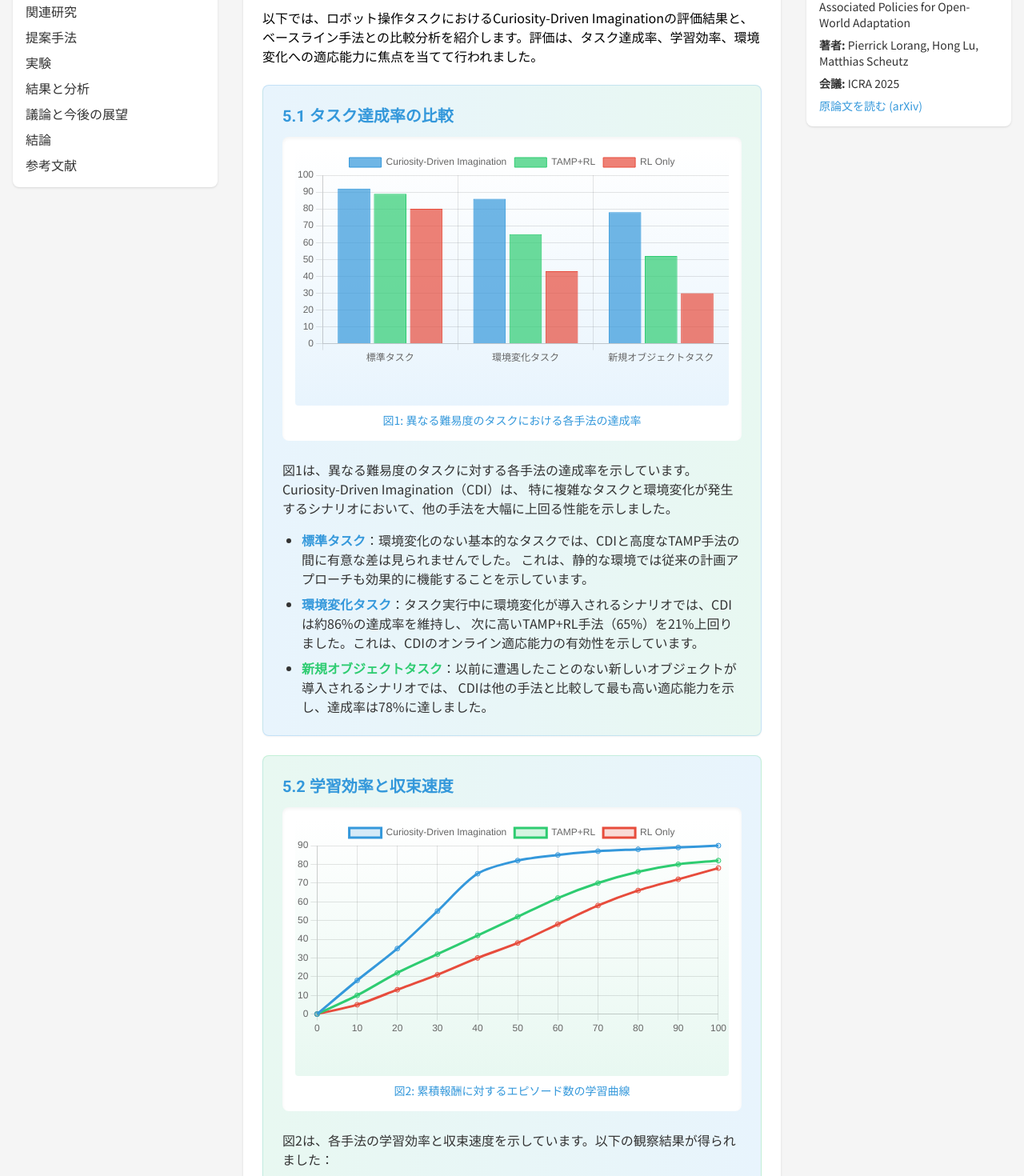
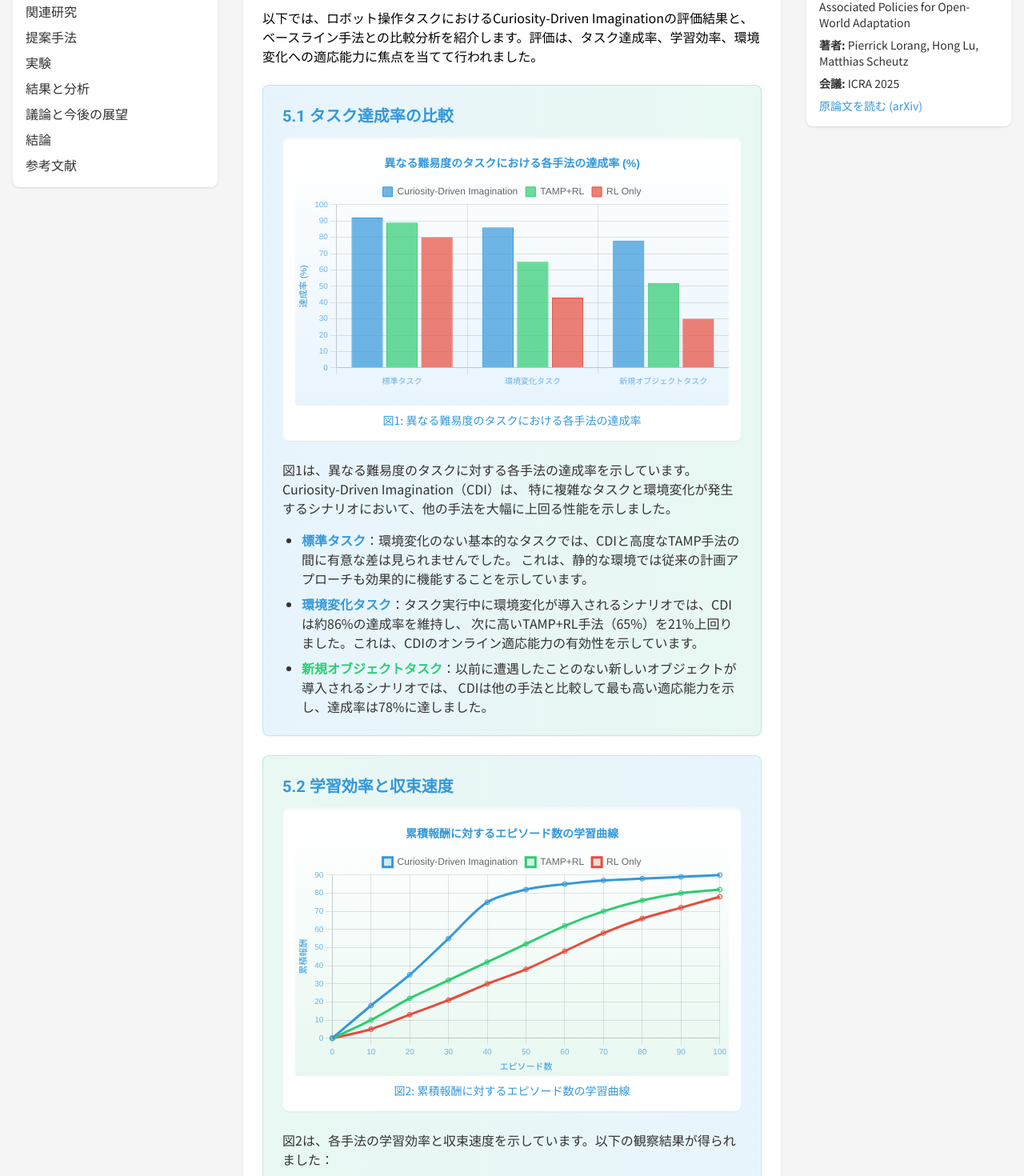
Before and after one commit to KyosukeIchikawa/ai_agent_articles, a Next.js app: page /results in a window 1280 px wide. Shown: the part 218-1688 px from the top of the page at 80% size. Built offline with nearby package versions, Linux system fonts and the light colour scheme.

Commit message:
結果ページのグラフをスマートフォン互換に修正・LineChartコンポーネントを追加

```diff
--- a/src/components/ClientSideChart.js
+++ b/src/components/ClientSideChart.js
@@ -1,5 +1,5 @@
 import React, { useEffect, useState } from 'react';
-import { Bar, Scatter } from 'react-chartjs-2';
+import { Bar, Scatter, Line } from 'react-chartjs-2';
 
 /**
  * クライアントサイドでのみレンダリングされるBar Chart
@@ -212,3 +212,108 @@ export const ClientSideScatterChart = ({ data, options }) => {
     </div>
   );
 };
+
+/**
+ * クライアントサイドでのみレンダリングされるLine Chart
+ * サーバーサイドレンダリング問題を回避するために使用
+ */
+export const ClientSideLineChart = ({ data, options }) => {
+  // モバイル状態の検出
+  const [chartOptions, setChartOptions] = useState(options);
+  const [isMobile, setIsMobile] = useState(false);
+
+  // クライアントサイドでのみ実行される処理
+  useEffect(() => {
+    const handleResize = () => {
+      const isMobile = window.innerWidth < 768;
+      setIsMobile(isMobile);
+
+      setChartOptions({
+        ...options,
+        responsive: true,
+        maintainAspectRatio: false,
+        plugins: {
+          ...options?.plugins,
+          legend: {
+            ...(options?.plugins?.legend || {}),
+            position: isMobile ? 'bottom' : 'top',
+            align: 'center',
+            labels: {
+              boxWidth: isMobile ? 8 : 12,
+              padding: isMobile ? 8 : 10,
+              font: {
+                size: isMobile ? 9 : 12
+              }
+            }
+          },
+          title: {
+            ...(options?.plugins?.title || {}),
+            font: {
+              ...(options?.plugins?.title?.font || {}),
+              size: isMobile ? 11 : 14
+            }
+          }
+        },
+        scales: {
+          ...(options?.scales || {}),
+          y: {
+            ...(options?.scales?.y || {}),
+            ticks: {
+              ...(options?.scales?.y?.ticks || {}),
+              font: {
+                size: isMobile ? 8 : 10
+              }
+            },
+            title: {
+              ...(options?.scales?.y?.title || {}),
+              display: true,
+              font: {
+                size: isMobile ? 9 : 11
+              }
+            }
+          },
+          x: {
+            ...(options?.scales?.x || {}),
+            ticks: {
+              ...(options?.scales?.x?.ticks || {}),
+              font: {
+                size: isMobile ? 8 : 10
+              }
+            },
+            title: {
+              ...(options?.scales?.x?.title || {}),
+              display: true,
+              font: {
+                size: isMobile ? 9 : 11
+              }
+            }
+          }
+        }
+      });
+    };
+
+    // 初回レンダリング時に実行
+    handleResize();
+
+    // リサイズイベントのリスナーを追加
+    window.addEventListener('resize', handleResize);
+
+    // クリーンアップ関数
+    return () => {
+      window.removeEventListener('resize', handleResize);
+    };
+  }, [options]);
+
+  return (
+    <div className="h-full w-full">
+      <Line
+        data={data}
+        options={chartOptions}
+        style={{
+          maxHeight: '100%',
+          width: '100%'
+        }}
+      />
+    </div>
+  );
+};
--- a/src/pages/results/index.js
+++ b/src/pages/results/index.js
@@ -2,7 +2,7 @@ import React, { useEffect, useState } from 'react';
 import Layout from '../../components/Layout';
 import Navigation from '../../components/Navigation';
 import ResponsiveChart from '../../components/ResponsiveChart';
-import { Bar, Line } from 'react-chartjs-2';
+import dynamic from 'next/dynamic';
 import { Chart as ChartJS, CategoryScale, LinearScale, BarElement, LineElement, PointElement, Title, Tooltip, Legend } from 'chart.js';
 
 // Chart.jsコンポーネントの登録
@@ -17,13 +17,27 @@ ChartJS.register(
   Legend
 );
 
-export default function Results() {
-  // Tailwindカラーの変数を作成
-  const [colors, setColors] = useState({
+// クライアントサイドのみでレンダリングされるChartコンポーネント
+const ClientSideBarChart = dynamic(() =>
+  import('../../components/ClientSideChart').then((mod) => mod.ClientSideBarChart),
+  { ssr: false }
+);
+
+const ClientSideLineChart = dynamic(() =>
+  import('../../components/ClientSideChart').then((mod) => mod.ClientSideLineChart),
+  { ssr: false }
+);
+
+// デフォルトカラー（サーバーサイドレンダリング用）
+const defaultColors = {
   primary: { main: 'rgba(52, 152, 219, 0.7)', border: 'rgba(52, 152, 219, 1)', light: 'rgba(52, 152, 219, 0.2)' },
   secondary: { main: 'rgba(46, 204, 113, 0.7)', border: 'rgba(46, 204, 113, 1)', light: 'rgba(46, 204, 113, 0.2)' },
   accent: { main: 'rgba(231, 76, 60, 0.7)', border: 'rgba(231, 76, 60, 1)', light: 'rgba(231, 76, 60, 0.2)' },
-  });
+};
+
+export default function Results() {
+  // Tailwindカラーの変数を作成
+  const [colors, setColors] = useState(defaultColors);
 
   // マウント時にTailwindのカスタムカラーを取得
   useEffect(() => {
@@ -285,13 +299,21 @@ export default function Results() {
               <h3 className="text-xl font-semibold mb-3 text-primary">5.1 タスク達成率の比較</h3>
 
               <div className="mb-6">
+                <div className="rounded-lg overflow-hidden shadow-sm mb-4">
                   <ResponsiveChart
-                  chart={<Bar data={taskCompletionData} />}
-                  baseOptions={taskCompletionOptions}
+                    chart={
+                      <div className="h-full w-full">
+                        <ClientSideBarChart
+                          data={taskCompletionData}
+                          options={taskCompletionOptions}
+                        />
+                      </div>
+                    }
                     caption="図1: 異なる難易度のタスクにおける各手法の達成率"
                     captionColor="text-primary"
                     bgGradient="from-white to-primary-light"
                   />
+                </div>
               </div>
 
               <p className="text-text mb-4">
@@ -319,13 +341,21 @@ export default function Results() {
               <h3 className="text-xl font-semibold mb-3 text-primary">5.2 学習効率と収束速度</h3>
 
               <div className="mb-6">
+                <div className="rounded-lg overflow-hidden shadow-sm mb-4">
                   <ResponsiveChart
-                  chart={<Line data={learningCurveData} />}
-                  baseOptions={learningCurveOptions}
+                    chart={
+                      <div className="h-full w-full">
+                        <ClientSideLineChart
+                          data={learningCurveData}
+                          options={learningCurveOptions}
+                        />
+                      </div>
+                    }
                     caption="図2: 累積報酬に対するエピソード数の学習曲線"
                     captionColor="text-primary"
                     bgGradient="from-white to-secondary-light"
                   />
+                </div>
               </div>
 
               <p className="text-text mb-4">
@@ -351,13 +381,21 @@ export default function Results() {
               <h3 className="text-xl font-semibold mb-3 text-primary">5.3 環境変化への適応能力</h3>
 
               <div className="mb-6">
+                <div className="rounded-lg overflow-hidden shadow-sm mb-4">
                   <ResponsiveChart
-                  chart={<Bar data={recoveryTimeData} />}
-                  baseOptions={recoveryTimeOptions}
+                    chart={
+                      <div className="h-full w-full">
+                        <ClientSideBarChart
+                          data={recoveryTimeData}
+                          options={recoveryTimeOptions}
+                        />
+                      </div>
+                    }
                     caption="図3: 環境変化後のパフォーマンス回復時間"
                     captionColor="text-accent"
                     bgGradient="from-white to-accent-light"
                   />
+                </div>
               </div>
 
               <p className="text-text mb-4">
```
Lines whose indentation alone changed are shown as unchanged.
